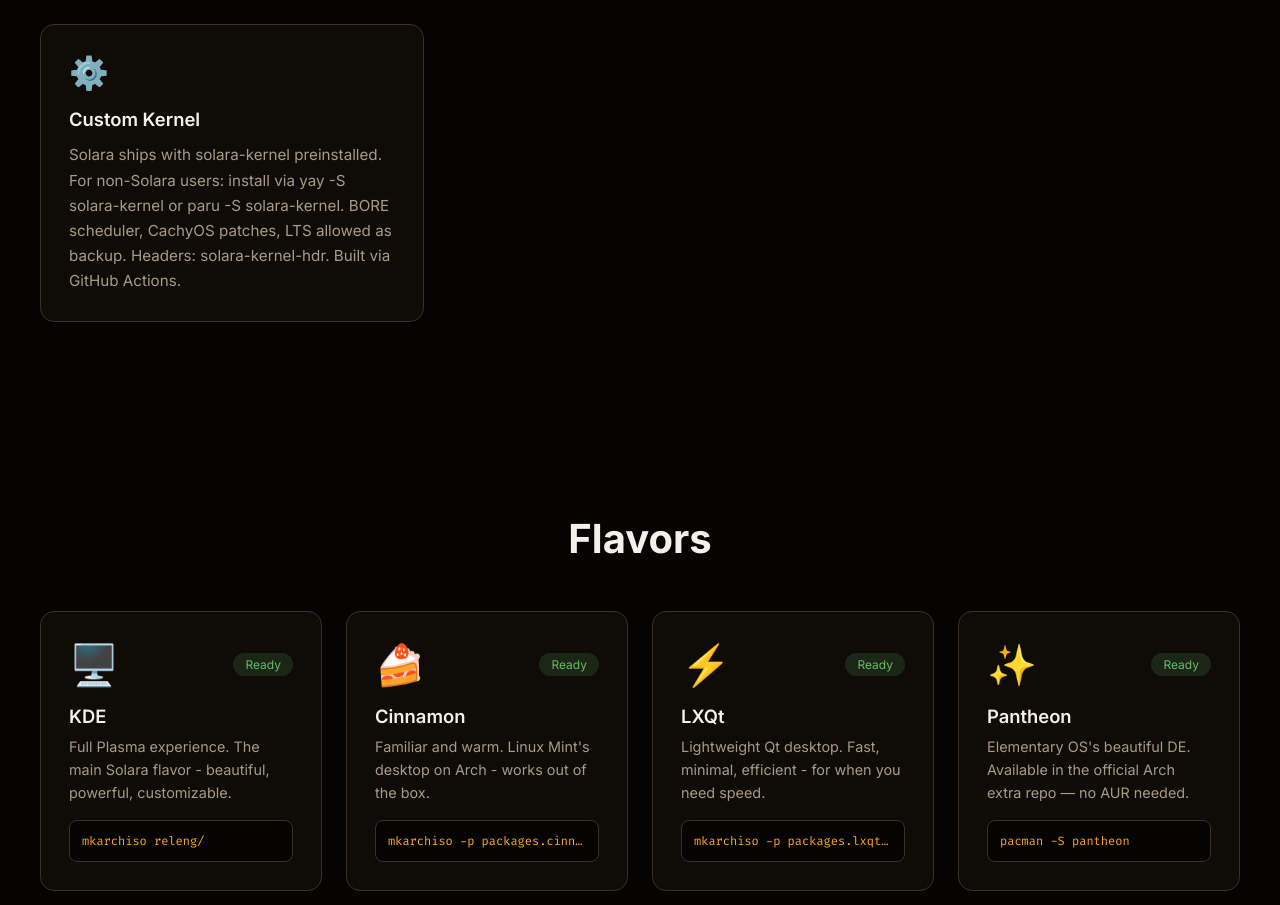
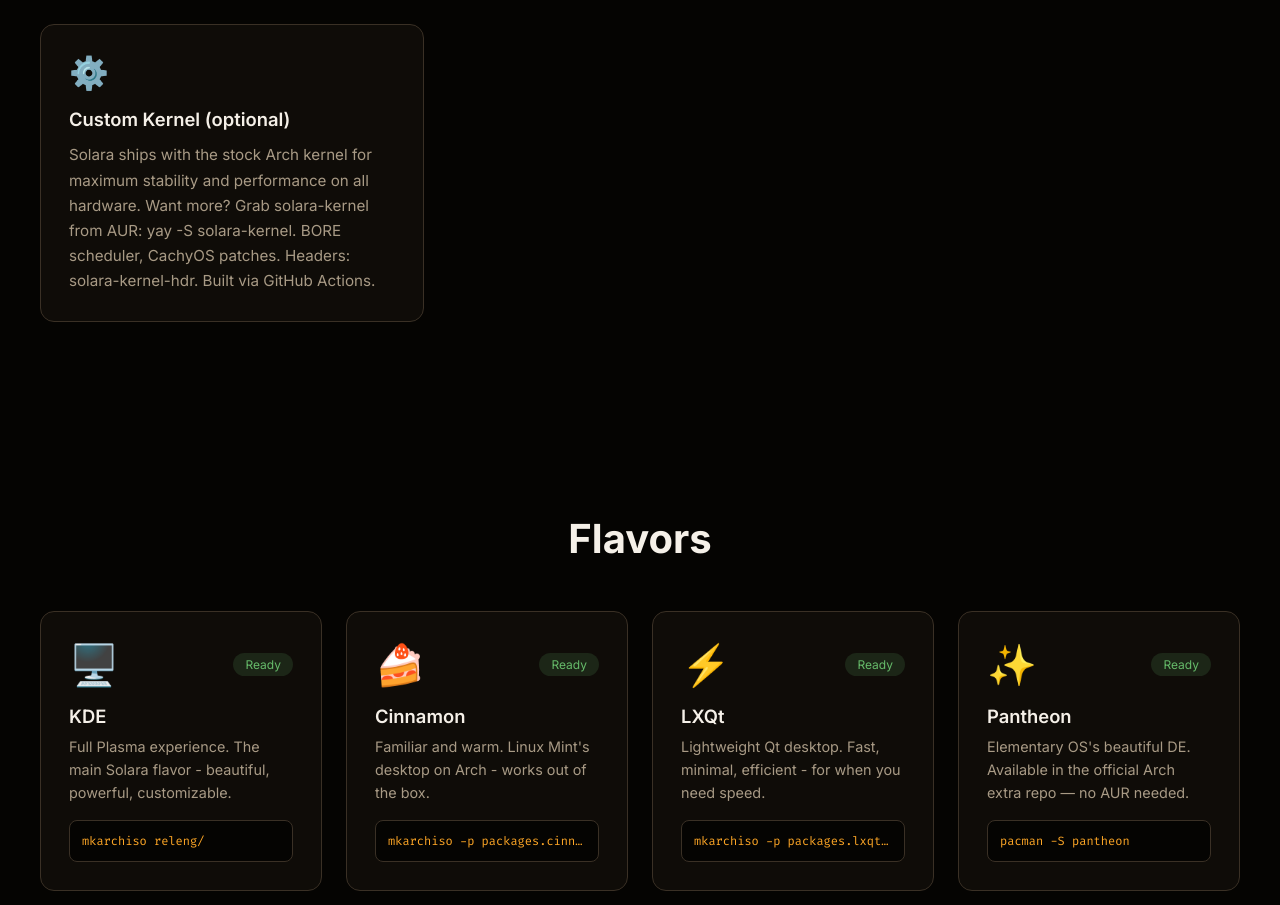
Before and after one commit to celestia-foundation/solara, a React (Vite) app in the folder docs-src/: page / in a window 1280 px wide. Shown: the part 1461-2366 px from the top of the page. Built offline with nearby package versions, Linux system fonts and the light colour scheme.

Commit message:
Update website: custom kernel is optional, not preinstalled

```diff
--- a/docs-src/src/App.jsx
+++ b/docs-src/src/App.jsx
@@ -124,9 +124,11 @@
       - Solara Linux branding baked in
       - Auto-updates when new versions drop
 
-      NEXT:
-      - ISO builds will use solara-kernel from solara-pkgs
-      - Users can install with: yay -S solara-kernel
+      STATUS:
+      - solara-kernel available on AUR for enthusiasts
+      - NOT included in ISO — stock Arch kernel ships by default
+      - Performance impact on some hardware made it optional
+      - Install with: yay -S solara-kernel
 
       The sun rises. The kernel compiles. Solara prevails. 🌅`
     },
@@ -430,8 +432,8 @@
     />
     <FeatureCard
     icon="⚙️"
-    title="Custom Kernel"
-    description="Solara ships with solara-kernel preinstalled. For non-Solara users: install via yay -S solara-kernel or paru -S solara-kernel. BORE scheduler, CachyOS patches, LTS allowed as backup. Headers: solara-kernel-hdr. Built via GitHub Actions."
+    title="Custom Kernel (optional)"
+    description="Solara ships with the stock Arch kernel for maximum stability and performance on all hardware. Want more? Grab solara-kernel from AUR: yay -S solara-kernel. BORE scheduler, CachyOS patches. Headers: solara-kernel-hdr. Built via GitHub Actions."
     />
     </div>
     </Section>
```
